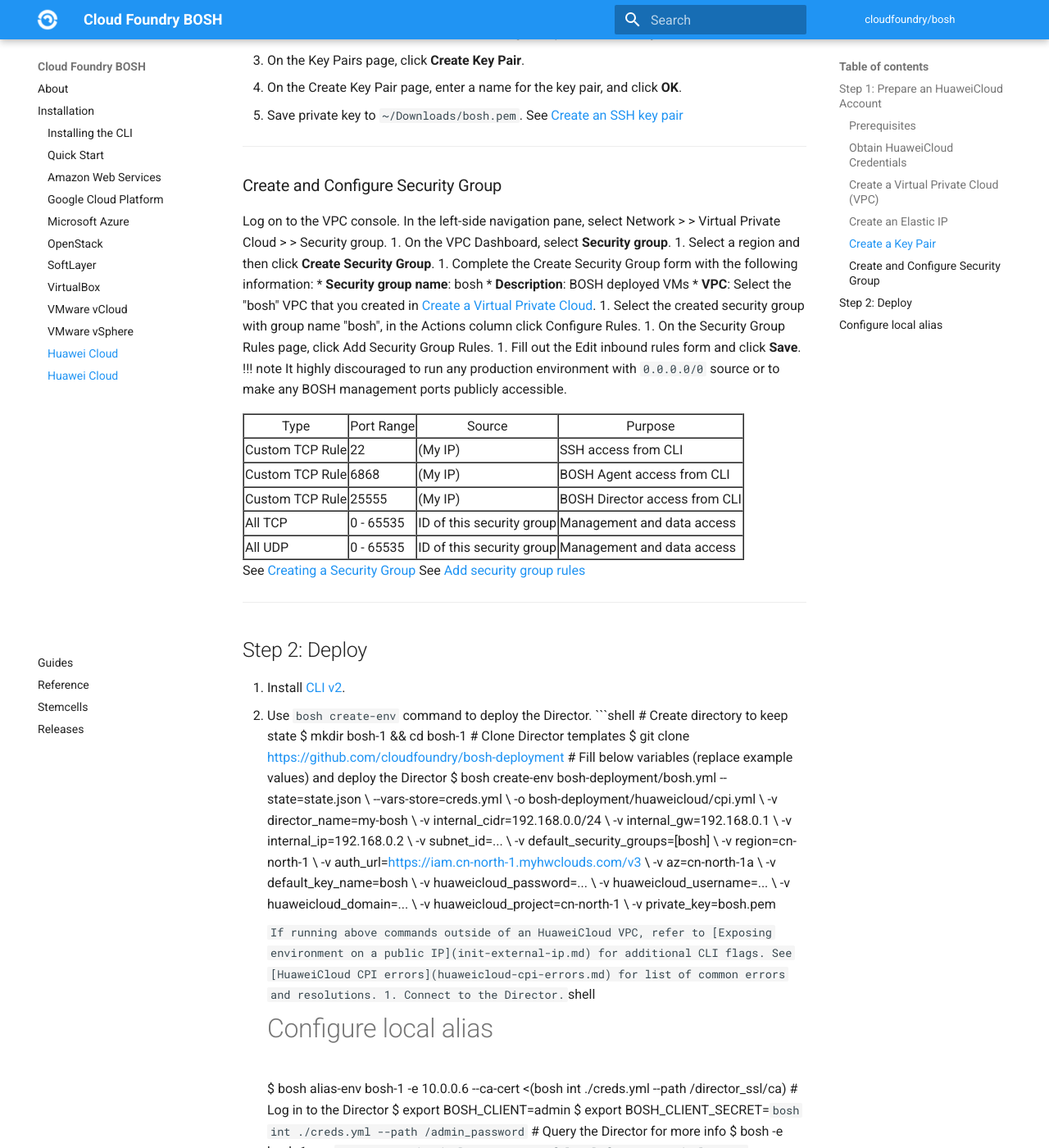
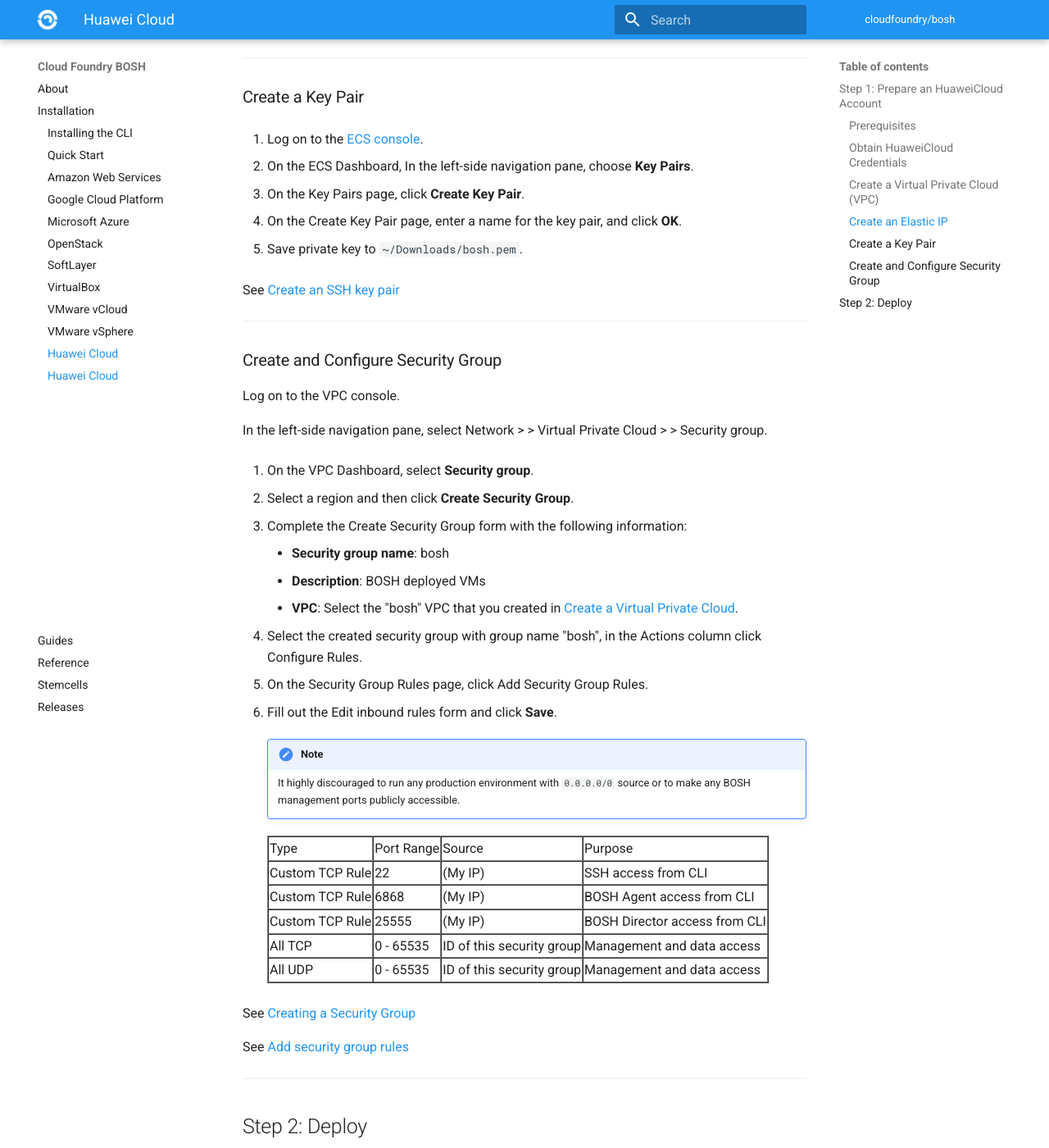
Before and after one commit to cloudfoundry/docs-bosh, an MkDocs documentation site: the page built from content/init-huaweicloud.md, in a window 1280 px wide and 1400 px high, scrolled down 1203 px. Shown: the whole window at 82% size. Built offline with MkDocs 1.6.1 and Material for MkDocs 9.7.7, drawn with Linux system fonts in a browser that asks for light colours; old or Windows-style settings are respelled for this version of MkDocs; some of the changed text lies outside the part shown.

Commit message:
Update huaweicloud-cpi.md

````diff
--- a/content/huaweicloud-cpi.md
+++ b/content/huaweicloud-cpi.md
@@ -21,7 +21,7 @@ azs:
 
 Schema for `cloud_properties` section used by dynamic network or manual network subnet:
 
-* **subnet_id** [String, required]: Subnet ID belong to VPC and  the instance will be created.
+* **subnet_id** [String, required]: Subnet ID in which the instances will be created.
 * **security_groups** [Array, optional]: Array of security group names or UUIDs to apply for all VMs that are placed on this subnet.
 
 Example of manual network:
@@ -78,11 +78,11 @@ resource_pools:
 
 Schema:
 
-* **auth_url** [String, required]:
-* **username** [String, required]:
-* **password** [String, required]:
-* **tenant** [String, required]: Key pair name. Defaults to key pair name specified by `default_key_name` in the global CPI settings. Example: `bosh`.
-* **region** [String, required]:
+* **auth_url** [String, required]: URL of the Huaweicloud Identity endpoint to connect to. Example: cn-north-1 Region endpoint https://iam.cn-north-1.myhwclouds.com.
+* **username** [String, required]: Huaweicloud user name and used to access the Registry.
+* **password** [String, required]: Password to access the Registry.
+* **tenant** [String, required]: Huaweicloud tenant name.
+* **region** [String, required]: Huaweicloud region name. A region is a [geographical area](https://developer.huaweicloud.com/en-us/endpoint) where you can run your services. Example: cn-north-1
 * **default_key_name** [String, optional]: Key pair name. Defaults to key pair name specified by `default_key_name` in the global CPI settings. Example: `bosh`.
 * **default_security_groups** [Array, optional]:  Array of security group names or UUIDs to apply for all VMs that are placed on this network. Defaults to security groups specified by `default_security_groups` in the global CPI settings unless security groups are specified on a resource pool/vm type for a VM.
 
--- a/content/init-huaweicloud.md
+++ b/content/init-huaweicloud.md
@@ -22,43 +22,62 @@ This document shows how to set up new [environment](terminology.md#environment)
 ### Create a Virtual Private Cloud (VPC) {: #create-vpc }
 
  1. Log on to the [VPC console](https://console.huaweicloud.com/vpc).
+
  1. Select the region of the VPC. The VPC and the cloud resources to deploy must be in the same region.
+
  1. Click Create VPC, configure the VPC according to the following information, and click OK.
+
  See [Create a VPC](https://console.huaweicloud.com/vpc/?region=cn-north-1&locale=en-us#/vpc/createVpc).
 
 ---
 ### Create an Elastic IP {: #create-eip }
 
  1. On the VPC Dashboard, click **Elastic IPs** and click **Create EIP**.
+
  1. Configure the EIP according to the following information, and then click **Buy Now** to complete the payment.
+
  See [Create an EIP](https://www.huaweicloud.com/en-us/product/eip.html).
 
 ---
 ### Create a Key Pair {: #create-key-pair }
 
  1. Log on to the [ECS console](https://auth.huaweicloud.com/authui/login.action?locale=en-us#/login).
+
  1. On the ECS Dashboard, In the left-side navigation pane, choose **Key Pairs**.
+
  1. On the Key Pairs page, click **Create Key Pair**.
+
  1. On the Create Key Pair page, enter a name for the key pair, and click **OK**.
+
  1. Save private key to `~/Downloads/bosh.pem`.
+
  See [Create an SSH key pair](https://support.huaweicloud.com/en-us/dew_faq/dew_01_0063.html)
 
 ---
 ### Create and Configure Security Group {: #create-security }
 
  Log on to the  VPC console.
-In the left-side navigation pane, select Network > > Virtual Private Cloud > > Security group.
+
+ In the left-side navigation pane, select Network > > Virtual Private Cloud > > Security group.
+
  1. On the VPC Dashboard, select **Security group**.
+
  1. Select a region and then click **Create Security Group**.
+
  1. Complete the Create Security Group form with the following information:
     * **Security group name**: bosh
     * **Description**: BOSH deployed VMs
     * **VPC**: Select the "bosh" VPC that you created in [Create a Virtual Private Cloud](#create-vpc).
+
  1. Select the created security group with group name "bosh", in the Actions column click Configure Rules.
+
  1. On the Security Group Rules page, click Add Security Group Rules.
+
  1. Fill out the Edit inbound rules form and click **Save**.
-     !!! note
+
+    !!! note
         It highly discouraged to run any production environment with <code>0.0.0.0/0</code> source or to make any BOSH management ports publicly accessible.
+
      <table border="1" class="nice">
       <tr>
         <th>Type</th>
@@ -72,50 +91,63 @@ In the left-side navigation pane, select Network > > Virtual Private Cloud > > S
        <tr><td>All TCP</td><td>0 - 65535</td><td>ID of this security group</td><td>Management and data access</td></tr>
       <tr><td>All UDP</td><td>0 - 65535</td><td>ID of this security group</td><td>Management and data access</td></tr>
     </table>
- See [Creating a Security Group](https://support.huaweicloud.com/usermanual-vpc/zh-cn_topic_0013748715.html)
- See [Add security group rules](https://support.huaweicloud.com/usermanual-vpc/zh-cn_topic_0030969470.html)
+
+ See [Creating a Security Group](https://support-intl.huaweicloud.com/usermanual-vpc/en-us_topic_0013748715.html)
+
+ See [Add security group rules](https://support-intl.huaweicloud.com/usermanual-vpc/en-us_topic_0030969470.html)
 
 ---
 ## Step 2: Deploy {: #deploy }
 
- 1. Install [CLI v2](cli-v2.md).
- 1. Use `bosh create-env` command to deploy the Director.
-     ```shell
+1. Install [CLI v2](cli-v2.md).
+
+1. Use `bosh create-env` command to deploy the Director.
+
+    ```shell
     # Create directory to keep state
     $ mkdir bosh-1 && cd bosh-1
-     # Clone Director templates
+
+    # Clone Director templates
     $ git clone https://github.com/cloudfoundry/bosh-deployment
-     # Fill below variables (replace example values) and deploy the Director
+
+    # Fill below variables (replace example values) and deploy the Director
     $ bosh create-env bosh-deployment/bosh.yml --state=state.json \
- --vars-store=creds.yml \
- -o bosh-deployment/huaweicloud/cpi.yml \
- -v director_name=my-bosh \
- -v internal_cidr=192.168.0.0/24 \
- -v internal_gw=192.168.0.1 \
- -v internal_ip=192.168.0.2 \
- -v subnet_id=... \
- -v default_security_groups=[bosh] \
- -v region=cn-north-1 \
- -v auth_url=https://iam.cn-north-1.myhwclouds.com/v3 \
- -v az=cn-north-1a \
- -v default_key_name=bosh \
- -v huaweicloud_password=... \
- -v huaweicloud_username=... \
- -v huaweicloud_domain=... \
- -v huaweicloud_project=cn-north-1 \
- -v private_key=bosh.pem
+        --vars-store=creds.yml \
+        -o bosh-deployment/huaweicloud/cpi.yml \
+        -v director_name=bosh-1 \
+        -v internal_cidr=192.168.0.0/24 \
+        -v internal_gw=192.168.0.1 \
+        -v internal_ip=192.168.0.2 \
+        -v subnet_id=... \
+        -v default_security_groups=[bosh] \
+        -v region=cn-north-1 \
+        -v auth_url=https://iam.cn-north-1.myhwclouds.com/v3 \
+        -v az=cn-north-1a \
+        -v default_key_name=bosh \
+        -v huaweicloud_password=... \
+        -v huaweicloud_username=... \
+        -v huaweicloud_domain=... \
+        -v huaweicloud_project=cn-north-1 \
+        -v private_key=bosh.pem
 
     ```
+
      If running above commands outside of an HuaweiCloud VPC, refer to [Exposing environment on a public IP](init-external-ip.md) for additional CLI flags.
+
      See [HuaweiCloud CPI errors](huaweicloud-cpi-errors.md) for list of common errors and resolutions.
- 1. Connect to the Director.
-     ```shell
+
+1. Connect to the Director.
+
+    ```shell
     # Configure local alias
-    $ bosh alias-env bosh-1 -e 10.0.0.6 --ca-cert <(bosh int ./creds.yml --path /director_ssl/ca)
-     # Log in to the Director
+    $ bosh alias-env bosh-1 -e 192.168.0.2 --ca-cert <(bosh int ./creds.yml --path /director_ssl/ca)
+
+    # Log in to the Director
     $ export BOSH_CLIENT=admin
     $ export BOSH_CLIENT_SECRET=`bosh int ./creds.yml --path /admin_password`
-     # Query the Director for more info
+
+    # Query the Director for more info
     $ bosh -e bosh-1 env
     ```
- 1. Save the deployment state files left in your deployment directory `bosh-1` so you can later update/delete your Director. See [Deployment state](cli-envs.md#deployment-state) for details.
+
+1. Save the deployment state files left in your deployment directory `bosh-1` so you can later update/delete your Director. See [Deployment state](cli-envs.md#deployment-state) for details.
````
